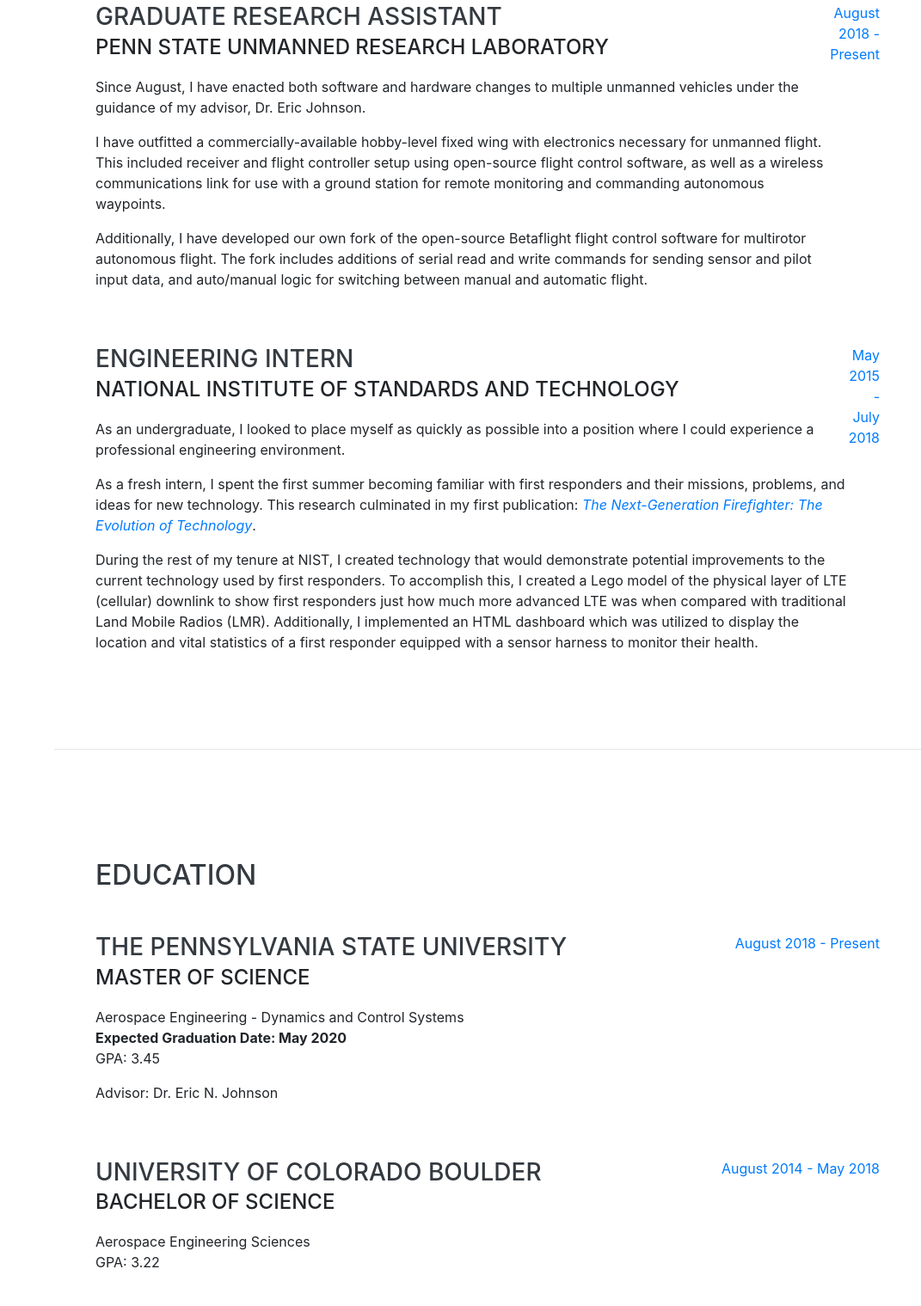
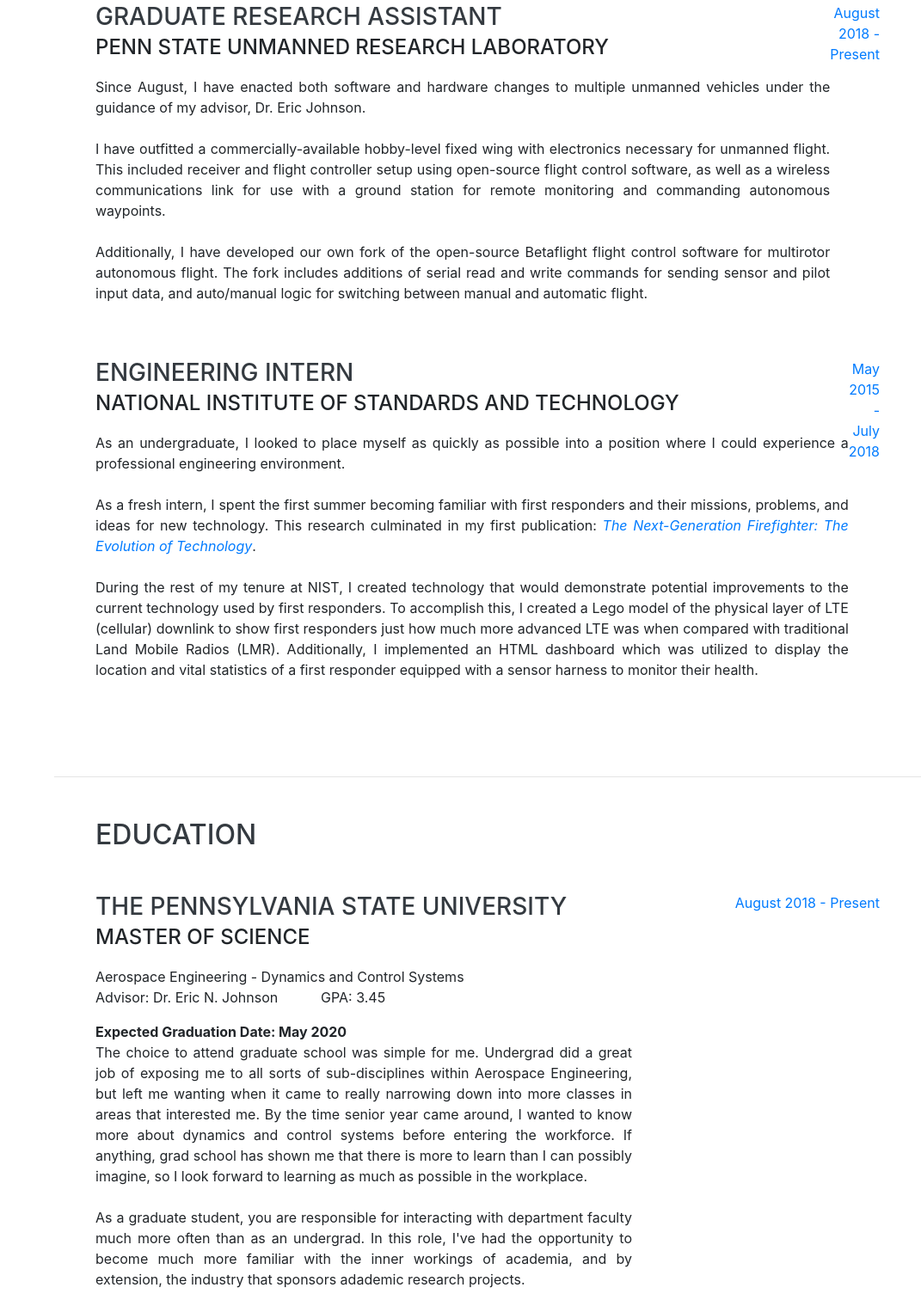
Before and after one commit to jacob-crouse/jacob-crouse.github.io, a website with bundled scripts: page index.html in a window 1280 px wide. Shown: the part 932-2451 px from the top of the page at 86% size, without its empty margins (209-1280 px from the left). Built offline with nearby package versions, Linux system fonts and the light colour scheme; a web font is replaced by a local one.

Commit message:
1. Added descriptions to the Education tab. 2. Reconfigured the formatting for paragraphs to look cleaner.

```diff
--- a/index.html
+++ b/index.html
@@ -109,9 +109,9 @@
 		<div class="resume-content">
 			<h3 class="mb-0">Graduate Research Assistant</h3>
 			<div class="subheading mb-3">Penn State Unmanned Research Laboratory</div>
-            <p>Since August, I have enacted both software and hardware changes to multiple unmanned vehicles under the guidance of my advisor, Dr. Eric Johnson.</p>
-            <p>I have outfitted a commercially-available hobby-level fixed wing with electronics necessary for unmanned flight. This included receiver and flight controller setup using open-source flight control software, as well as a wireless communications link for use with a ground station for remote monitoring and commanding autonomous waypoints.</p>
-            <p>Additionally, I have developed our own fork of the open-source Betaflight flight control software for multirotor autonomous flight. The fork includes additions of serial read and write commands for sending sensor and pilot input data, and auto/manual logic for switching between manual and automatic flight.</p>
+            <p style="text-align: justify">Since August, I have enacted both software and hardware changes to multiple unmanned vehicles under the guidance of my advisor, Dr. Eric Johnson.<br><br>
+            I have outfitted a commercially-available hobby-level fixed wing with electronics necessary for unmanned flight. This included receiver and flight controller setup using open-source flight control software, as well as a wireless communications link for use with a ground station for remote monitoring and commanding autonomous waypoints.<br><br>
+            Additionally, I have developed our own fork of the open-source Betaflight flight control software for multirotor autonomous flight. The fork includes additions of serial read and write commands for sending sensor and pilot input data, and auto/manual logic for switching between manual and automatic flight.</p>
 		</div>
 			<div class="rusume-dat text-md-right">
 				<span class="text-primary">August 2018 - Present</span>
@@ -122,9 +122,9 @@
 		<div class="resume-content">
 			<h3 class="mb-0">Engineering Intern</h3>
 			<div class="subheading mb-3">National Institute of Standards and Technology</div>
-            <p>As an undergraduate, I looked to place myself as quickly as possible into a position where I could experience a professional engineering environment.</p>
-            <p>As a fresh intern, I spent the first summer becoming familiar with first responders and their missions, problems, and ideas for new technology. This research culminated in my first publication: <a href=https://www.nist.gov/publications/next-generation-firefighter-evolution-technology target="_blank"><i>The Next-Generation Firefighter: The Evolution of Technology</i></a>.</p>
-            <p>During the rest of my tenure at NIST, I created technology that would demonstrate potential improvements to the current technology used by first responders. To accomplish this, I created a Lego model of the physical layer of LTE (cellular) downlink to show first responders just how much more advanced LTE was when compared with traditional Land Mobile Radios (LMR). Additionally, I implemented an HTML dashboard which was utilized to display the location and vital statistics of a first responder equipped with a sensor harness to monitor their health.</p>
+            <p style="text-align: justify">As an undergraduate, I looked to place myself as quickly as possible into a position where I could experience a professional engineering environment.<br><br>
+            As a fresh intern, I spent the first summer becoming familiar with first responders and their missions, problems, and ideas for new technology. This research culminated in my first publication: <a href=https://www.nist.gov/publications/next-generation-firefighter-evolution-technology target="_blank"><i>The Next-Generation Firefighter: The Evolution of Technology</i></a>.<br><br>
+            During the rest of my tenure at NIST, I created technology that would demonstrate potential improvements to the current technology used by first responders. To accomplish this, I created a Lego model of the physical layer of LTE (cellular) downlink to show first responders just how much more advanced LTE was when compared with traditional Land Mobile Radios (LMR). Additionally, I implemented an HTML dashboard which was utilized to display the location and vital statistics of a first responder equipped with a sensor harness to monitor their health.</p>
 		</div>
 			<div class="rusume-dat text-md-right">
 				<span class="text-primary">May 2015 - July 2018</span>
@@ -143,10 +143,21 @@
 	<div class="resume-item d-flex felx-column flex-md-row justify-content-between mb-5">
 		<div class="resume-content">
 			<h3 class="mb-0">The Pennsylvania State University</h3>
-			<div class="subheading mb-3">Master of Science</div>
-			<div>Aerospace Engineering - Dynamics and Control Systems</div>
-            <p><strong>Expected Graduation Date: May 2020</strong><br>GPA: 3.45</p>
-            <p>Advisor: Dr. Eric N. Johnson</p>
+            <div style="width: 100%">
+                <div class="subheading mb-3">Master of Science</div>
+                <div>Aerospace Engineering - Dynamics and Control Systems</div>
+                <div style="width: 100%">
+                    <p style="float: left; width: 42%">Advisor: Dr. Eric N. Johnson</p>
+                    <p style="float: left; width: 58%">GPA: 3.45</p>
+                </div>
+                <div>
+                    <strong>Expected Graduation Date: May 2020</strong>
+                </div>
+            </div>
+
+            <p style="text-align: justify">The choice to attend graduate school was simple for me. Undergrad did a great job of exposing me to all sorts of sub-disciplines within Aerospace Engineering, but left me wanting when it came to really narrowing down into more classes in areas that interested me. By the time senior year came around, I wanted to know more about dynamics and control systems before entering the workforce. If anything, grad school has shown me that there is more to learn than I can possibly imagine, so I look forward to learning as much as possible in the workplace.<br><br>
+            As a graduate student, you are responsible for interacting with department faculty much more often than as an undergrad. In this role, I've had the opportunity to become much more familiar with the inner workings of academia, and by extension, the industry that sponsors adademic research projects.
+            </p>
 			</div>
 			<div class="resume-date text-md-right">
 				<span class="text-primary">August 2018 - Present</span>
@@ -158,6 +169,9 @@
             <div class="subheading mb-3">Bachelor of Science</div>
             <div>Aerospace Engineering Sciences</div>
             <p>GPA: 3.22</p>
+            <p style="text-align: justify">The foundation of my knowledge of aerospace engineering is all thanks to the University of Colorado. From a lowly high-schooler excited at the opportunity to make cool planes and spaceships, CU taught me statics, dynamics, heat transfer, control systems: the academic basis that is so fundamental in the aerospace industry. In addition to the academics, though, CU involved all students in labs for each course which encouraged students to learn to work quickly and efficiently in teams to complete the assignments on time.<br><br>
+            Both the academic and realistic skills I learned at CU allow me to feel confident that I can work with teams  to solve complex problems and come up with robust and novel solutions.
+            </p>
           </div>
           <div class="resume-date text-md-right">
             <span class="text-primary">August 2014 - May 2018</span>
@@ -307,10 +321,10 @@
     <section class="resume-section p-3 p-lg-5 d-flex align-items-center" id="interests">
       <div class="w-100">
         <h2 class="mb-5">Interests</h2>
-        <p>Beyond Aerospace Engineering, I like to pursue many hobbies which I maintain with varying levels of consistency.</p>
-        <p>Recently I have spent most of my free time reading literary fiction and fantasy books, playing around with configuring my latest Linux distribution (Arch), and obsessing on my next mechanical keyboard build. If these sound interesting to you, be sure to check out my <a href="https://medium.com/@jacobcrouse3" target="_blank">Medium</a> webpage where I like to create data-driven write-ups of my interests.</p>
-        <p>To scratch my itch of building drones, I am a member of the <a href="https://sites.psu.edu/arcc/" target="_blank">Penn State Autonomous Robotics Competition Club</a>, which competes around the world (United States and Spain so far) in aerial robotics competitions. Along with my teammates, I've had the opportunity to play around with hobbiest hardware like Pixhawks, Flamewheels, and Raspberry Pis. The club has encouraged me to become more familiar with parts of a system that I wouldn't usually be exposed to, like WiFi communication and Python programming.</p>
-        <p>When I'm outside, I've spent most of my recent time mountain biking in the Rothrock State Forest just South of State College. When I lived in Colorado, I really enjoyed skiing with my friends and wife. I've always been passionate about not relying on a car to commute to either work or school, so when I lived in Boulder I would either ride my bicycle or take the bus to school. Now that I live in Pennsylvania, I improved my efficiency and speed by switching to an electric bicycle (the <a href="https://www.google.com/search?tbm=isch&source=hp&biw=1912&bih=1989&ei=k7FQXd-FK8HV5gKJ447oCA&q=Rad+Rover&oq=Rad+Rover&gs_l=img.3..0l2j0i10l2j0l2j0i10j0j0i10l2.1231.2323..2542...0.0..0.71.656.10......0....1..gws-wiz-img.......35i39.DBkGl2sdLv0&ved=0ahUKEwifm_DMiPzjAhXBqlkKHYmxA40Q4dUDCAU&uact=5" target="_blank">Rad Rover</a>) to commute to both work and school (1400 miles and counting!).</p>
+        <p style="text-align: justify">Beyond Aerospace Engineering, I like to pursue many hobbies which I maintain with varying levels of consistency.<br><br>
+        Recently I have spent most of my free time reading literary fiction and fantasy books, playing around with configuring my latest Linux distribution (Arch), and obsessing on my next mechanical keyboard build. If these sound interesting to you, be sure to check out my <a href="https://medium.com/@jacobcrouse3" target="_blank">Medium</a> webpage where I like to create data-driven write-ups of my interests.<br><br>
+        To scratch my itch of building drones, I am a member of the <a href="https://sites.psu.edu/arcc/" target="_blank">Penn State Autonomous Robotics Competition Club</a>, which competes around the world (United States and Spain so far) in aerial robotics competitions. Along with my teammates, I've had the opportunity to play around with hobbiest hardware like Pixhawks, Flamewheels, and Raspberry Pis. The club has encouraged me to become more familiar with parts of a system that I wouldn't usually be exposed to, like WiFi communication and Python programming.<br><br>
+        When I'm outside, I've spent most of my recent time mountain biking in the Rothrock State Forest just South of State College. When I lived in Colorado, I really enjoyed skiing with my friends and wife. I've always been passionate about not relying on a car to commute to either work or school, so when I lived in Boulder I would either ride my bicycle or take the bus to school. Now that I live in Pennsylvania, I improved my efficiency and speed by switching to an electric bicycle (the <a href="https://www.google.com/search?tbm=isch&source=hp&biw=1912&bih=1989&ei=k7FQXd-FK8HV5gKJ447oCA&q=Rad+Rover&oq=Rad+Rover&gs_l=img.3..0l2j0i10l2j0l2j0i10j0j0i10l2.1231.2323..2542...0.0..0.71.656.10......0....1..gws-wiz-img.......35i39.DBkGl2sdLv0&ved=0ahUKEwifm_DMiPzjAhXBqlkKHYmxA40Q4dUDCAU&uact=5" target="_blank">Rad Rover</a>) to commute to both work and school (1400 miles and counting!).</p>
       </div>
     </section>
 
```
